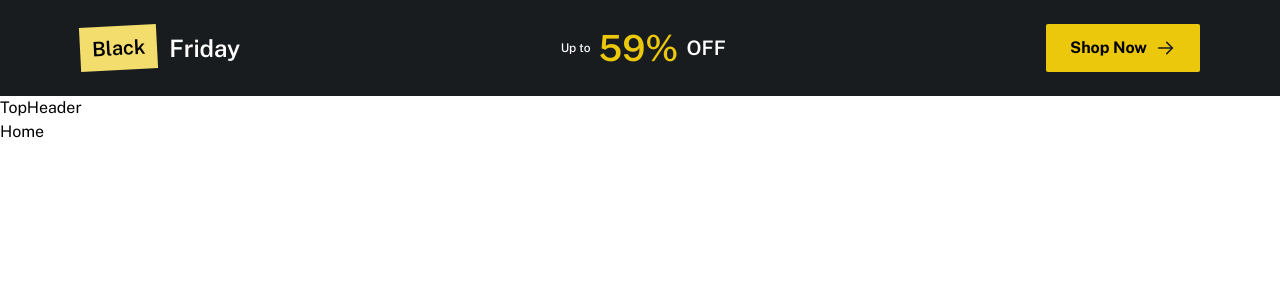
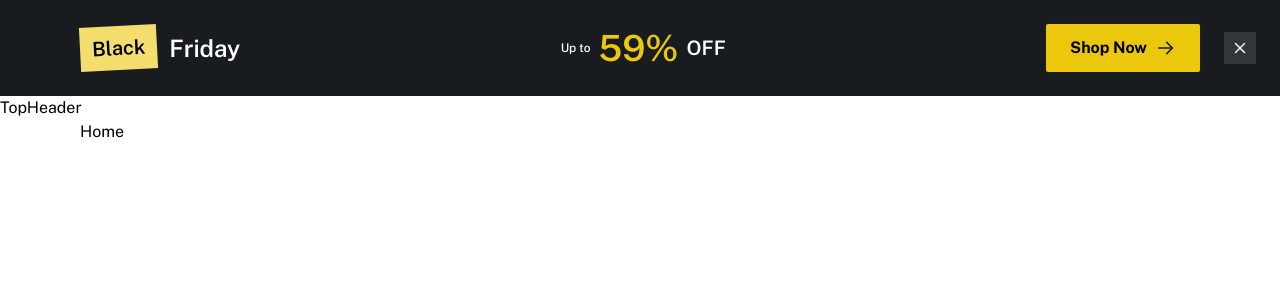
Before and after one commit to Aladdin-Elshamy/Clicon-Store, a React (Vite) app: page / in a window 1280 px wide. Shown: the top 300 px of the page. Built offline with nearby package versions, Linux system fonts and the light colour scheme.

Commit message:
Offer section

```diff
--- a/src/components/Header/HeaderOffer.jsx
+++ b/src/components/Header/HeaderOffer.jsx
@@ -1,8 +1,13 @@
 import { HashLink } from "react-router-hash-link";
-import { RightArrow } from "../../utilities/util.icons";
+import { Close, RightArrow } from "@/utilities/util.icons";
+import { useState } from "react";
 export default function HeaderOffer() {
+  const [open, setOpen] = useState(true);
+  function handleClick() {
+    setOpen(false);
+  }
   return (
-    <div className="bg-gray-900 py-6">
+    <div className={`${open ? "block" : "hidden"} bg-gray-900 py-6 relative`}>
       <div className="container flex items-center justify-between text-white">
         <div className="flex items-center gap-3 font-semibold text-2xl">
           <span className="block bg-warning-300 text-black px-3 py-2 -rotate-3 text-xl">
@@ -23,6 +28,12 @@ export default function HeaderOffer() {
           <RightArrow />
         </HashLink>
       </div>
+      <button
+        className="p-2 bg-gray-800 mr-6 absolute top-1/2 -translate-y-1/2 right-0"
+        onClick={handleClick}
+      >
+        <Close />
+      </button>
     </div>
   );
 }
--- a/src/pages/Home.jsx
+++ b/src/pages/Home.jsx
@@ -1,6 +1,6 @@
 export default function Home() {
   return (
-    <div>
+    <div className="container">
       <h1>Home</h1>
     </div>
   );
--- a/tailwind.config.js
+++ b/tailwind.config.js
@@ -20,6 +20,7 @@ export default {
     },
     extend: {
       colors: {
+        "gray-800":"#303639",
         "gray-900":"#191C1F",
         "warning-300":"#F3DE6D",
         "warning-500":"#EBC80C"
```
